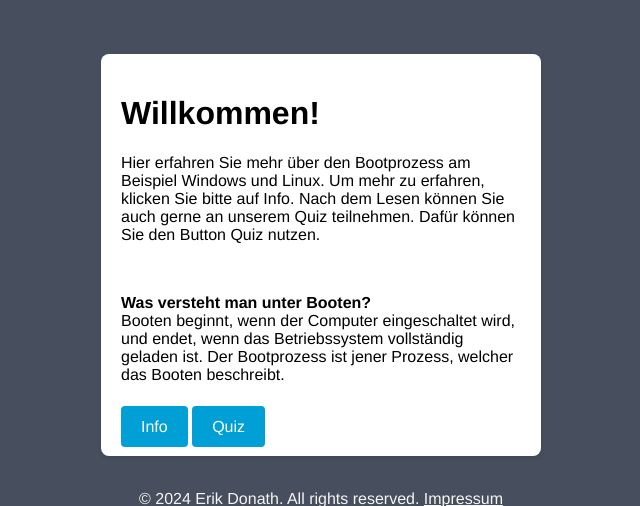
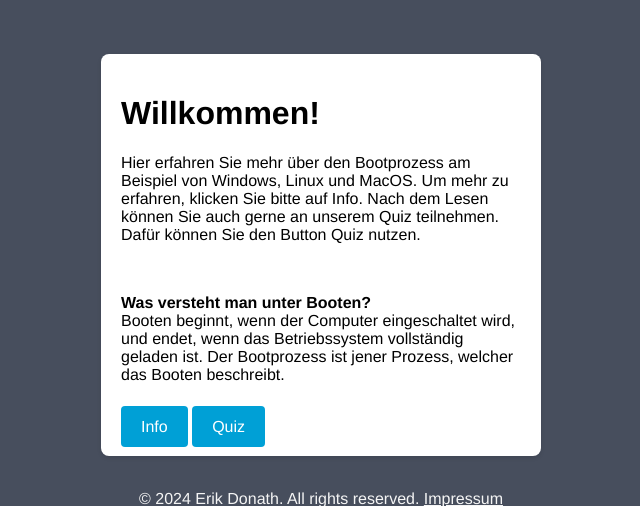
Before and after one commit to Erik-Donath/Bootprozess-Website, a Flask app: page / in a window 1280 px wide. Shown: the part 46-552 px from the top of the page, without its empty margins (319-959 px from the left). Run offline with Flask 3, Linux system fonts and the light colour scheme.

Commit message:
Fixed Typo

```diff
--- a/app/templates/index.html
+++ b/app/templates/index.html
@@ -5,7 +5,7 @@
     <br><br>
 	<div class="centered-container">
         <h1>Willkommen{{ " " + profile.name if profile }}!</h1>
-        <p>Hier erfahren Sie mehr über den Bootprozess am Beispiel Windows und Linux. Um mehr zu erfahren, klicken Sie bitte auf Info. Nach dem Lesen können Sie auch gerne an unserem Quiz teilnehmen. Dafür können Sie den Button Quiz nutzen.</p>
+        <p>Hier erfahren Sie mehr über den Bootprozess am Beispiel von Windows, Linux und MacOS. Um mehr zu erfahren, klicken Sie bitte auf Info. Nach dem Lesen können Sie auch gerne an unserem Quiz teilnehmen. Dafür können Sie den Button Quiz nutzen.</p>
         <br><p><b>Was versteht man unter Booten?</b><br>Booten beginnt, wenn der Computer eingeschaltet wird, und endet, wenn das Betriebssystem vollständig geladen ist. Der Bootprozess ist jener Prozess, welcher das Booten beschreibt.</p>
         <br>
         <div class="align-center form">
```
